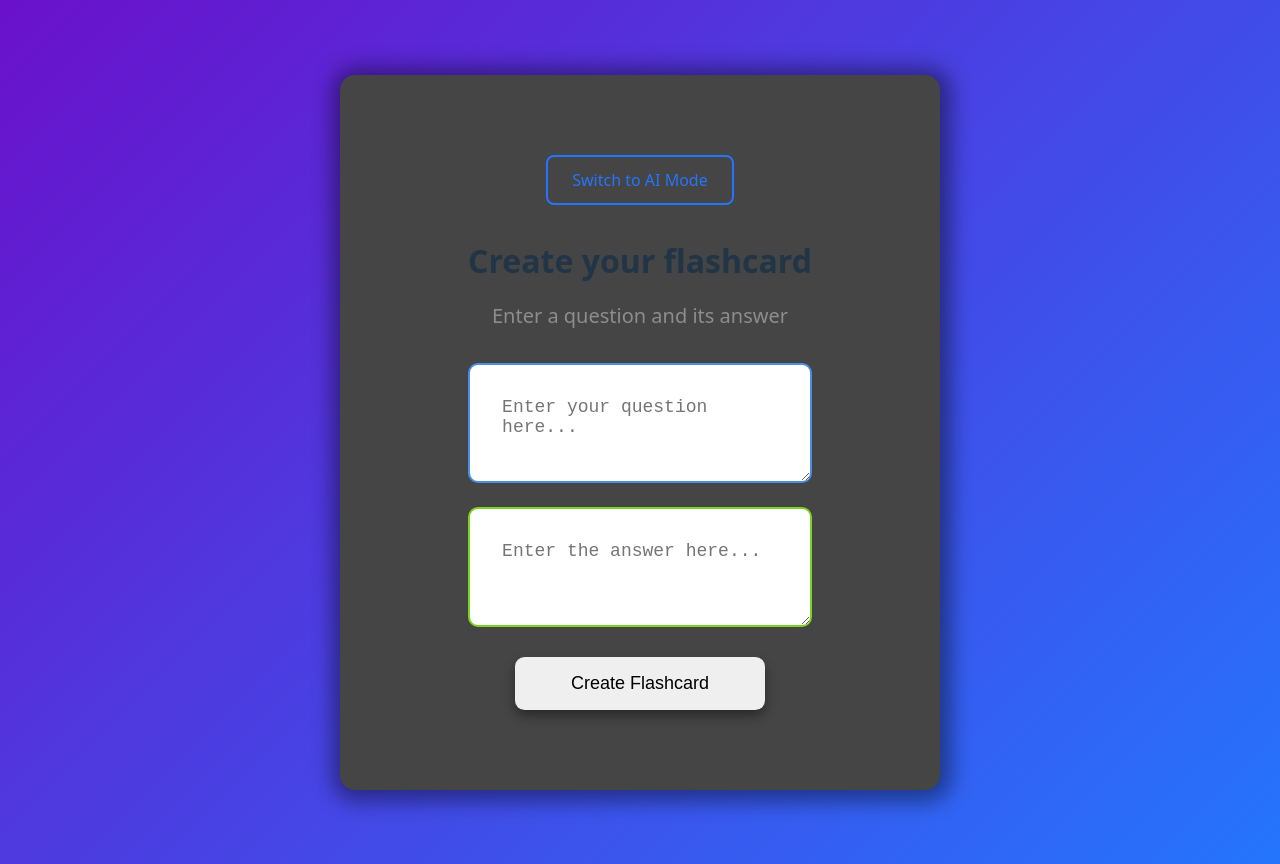
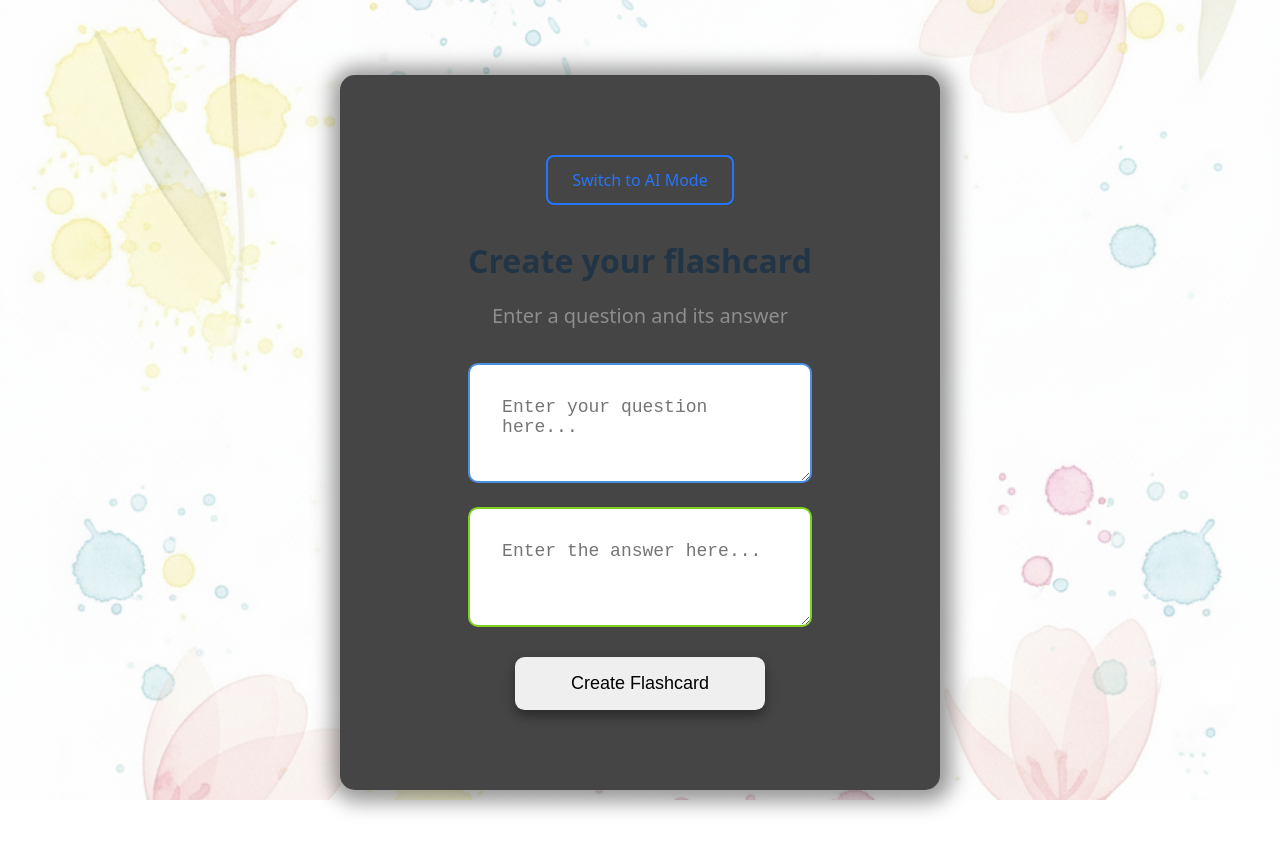
Before and after one commit to Ved-sketch/Automatic-Flash-Card-Generator, a React (Vite) app in the folder my-app/: page / in a window 1280 px wide. Built offline with nearby package versions, Linux system fonts and the light colour scheme.

Commit message:
added the background image. added fade animations in text of flashcards.

```diff
--- a/my-app/src/App.css
+++ b/my-app/src/App.css
@@ -9,7 +9,8 @@
 
 body {
   padding: 2rem;
-  background: var(--background-color);
+  /* background: var(--background-color); */
+  background-image: url('./assets/Gemini_Generated_Image_d8cvc2d8cvc2d8cv.png');
 }
 
 
--- a/my-app/src/App.jsx
+++ b/my-app/src/App.jsx
@@ -2,6 +2,7 @@ import { useState } from 'react'
 import './App.css'
 import FlashCard from './FlashCard'
 import AiMode from './AiMode'
+import "/src/assets/Gemini_Generated_Image_d8cvc2d8cvc2d8cv.png"
 
 function App() {
 
@@ -90,6 +91,17 @@ function App() {
 
   return (
     <>
+
+      <img src="/src/assets/Gemini_Generated_Image_d8cvc2d8cvc2d8cv.png" alt="Background" style={{
+        width: '100%',
+        height: '100%',
+        objectFit: 'cover',
+        position: 'absolute',
+        top: 0,
+        left: 0,
+        zIndex: -1
+      }} />
+
       <div className="mode-toggle">
         <button className="toggle-button" onClick={toggleMode}>
           {aiMode ? 'Switch to Normal Mode' : 'Switch to AI Mode'}
--- a/my-app/src/FlashCard.css
+++ b/my-app/src/FlashCard.css
@@ -1,5 +1,5 @@
 :root {
-  --background-color: linear-gradient(135deg, #6a11cb 0%, #2575fc 100%);
+  /* --background-color: linear-gradient(135deg, #6a11cb 0%, #2575fc 100%); */
 }
 
 #root {
@@ -8,7 +8,11 @@
 }
 
 body {
-  background-color: var(--background-color);
+  background-image: url('./Gemini_Generated_Image_d8cvc2d8cvc2d8cv.png');
+  background-repeat: no-repeat;
+  background-position: center center;
+  background-attachment: fixed;
+  background-size: cover;
   padding-bottom: 8rem;
 }
 
```
Also changed, not shown: my-app/src/assets/Gemini_Generated_Image_d8cvc2d8cvc2d8cv.png (added).
